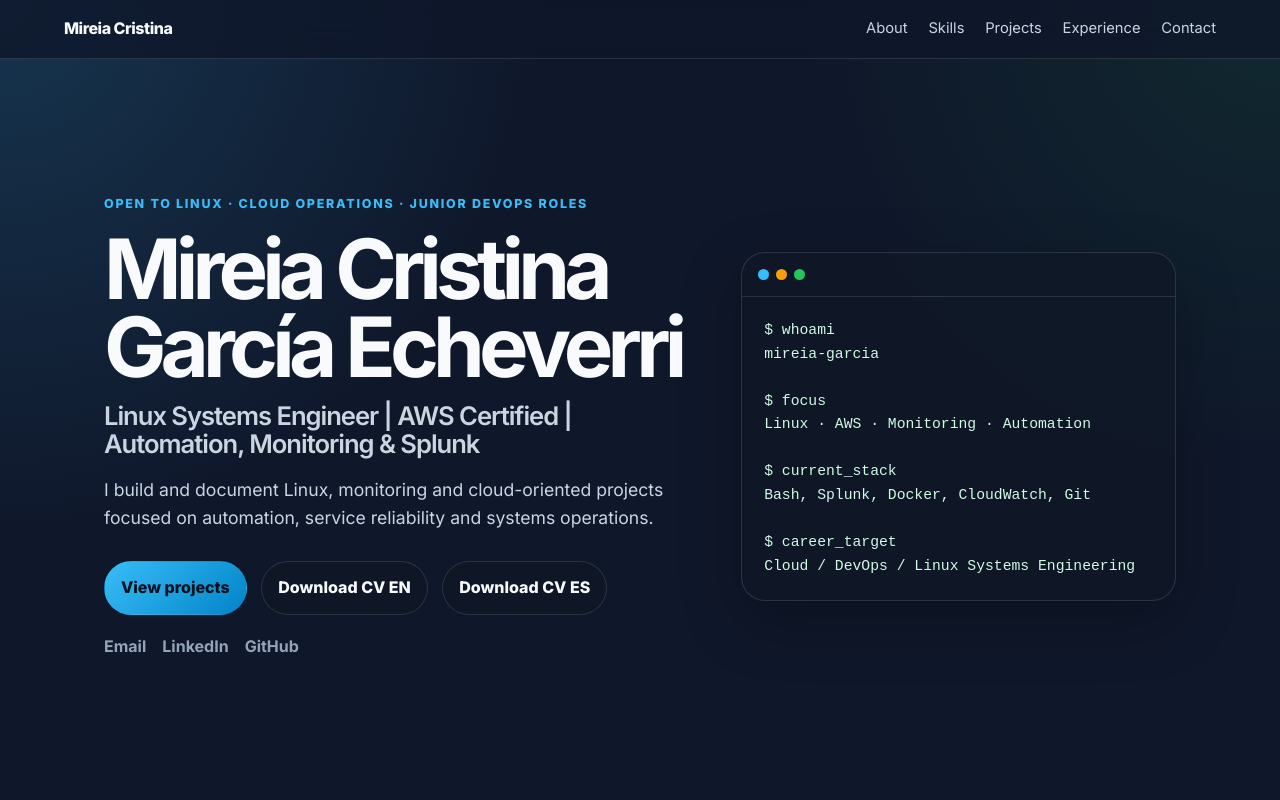
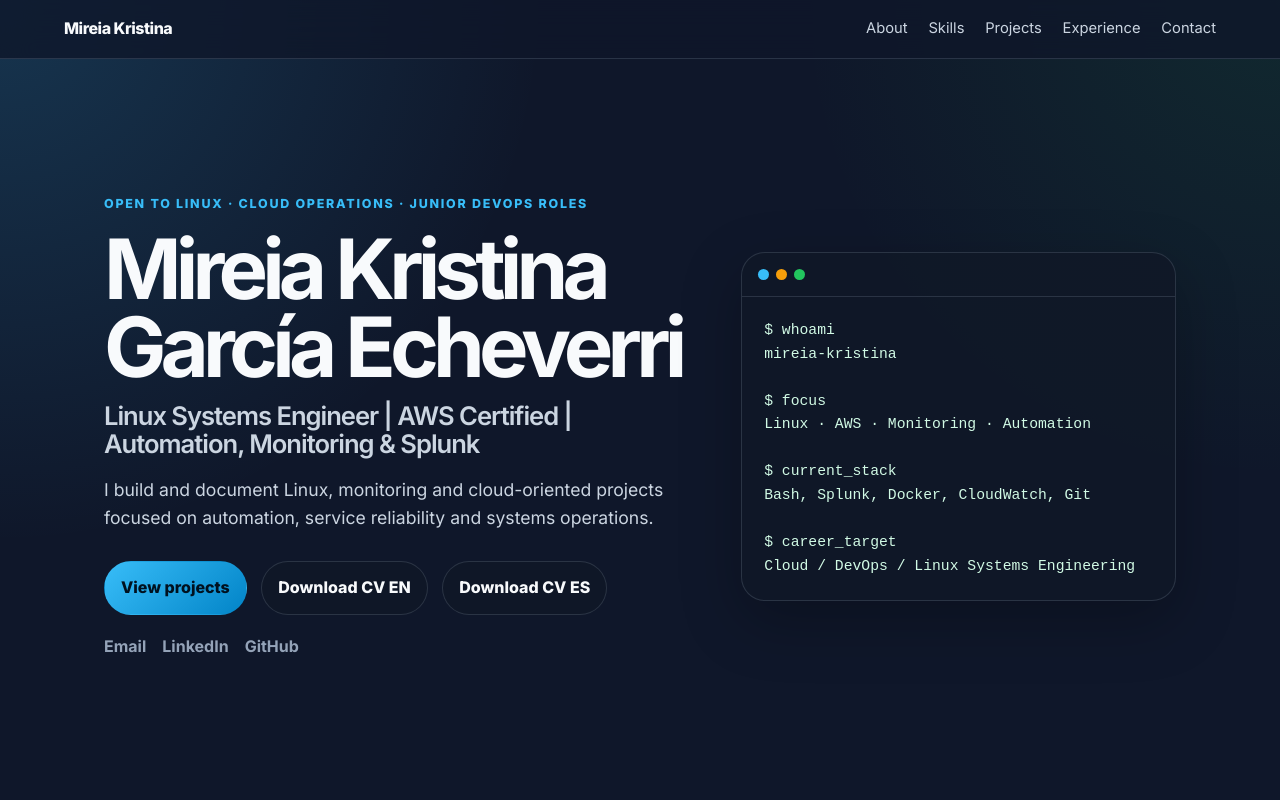
Before and after one commit to cricket1t3/mireia-portfolio, a plain HTML site: page index.html in a window 1280 px wide. Shown: the top 800 px of the page. Drawn offline with Linux system fonts and the light colour scheme.

Commit message:
Update index.html

```diff
--- a/index.html
+++ b/index.html
@@ -3,8 +3,8 @@
 <head>
   <meta charset="UTF-8" />
   <meta name="viewport" content="width=device-width, initial-scale=1.0" />
-  <meta name="description" content="Mireia Cristina García Echeverri - Linux, Cloud and DevOps portfolio focused on monitoring, automation and systems operations." />
-  <title>Mireia García | Linux, Cloud & DevOps Portfolio</title>
+  <meta name="description" content="Mireia Kristina García Echeverri - Linux, Cloud and DevOps portfolio focused on monitoring, automation and systems operations." />
+  <title>Mireia Kristina | Linux, Cloud & DevOps Portfolio</title>
   <link rel="preconnect" href="https://fonts.googleapis.com">
   <link rel="preconnect" href="https://fonts.gstatic.com" crossorigin>
   <link href="https://fonts.googleapis.com/css2?family=Inter:wght@400;500;600;700;800&display=swap" rel="stylesheet">
@@ -12,7 +12,7 @@
 </head>
 <body>
   <header class="site-header">
-    <a href="#home" class="brand">Mireia Cristina</a>
+    <a href="#home" class="brand">Mireia Kristina</a>
     <nav class="nav" id="nav">
       <a href="#about">About</a>
       <a href="#skills">Skills</a>
@@ -27,7 +27,7 @@
     <section class="hero section" id="home">
       <div class="hero-content">
         <p class="eyebrow">Open to Linux · Cloud Operations · Junior DevOps roles</p>
-        <h1>Mireia Cristina García Echeverri</h1>
+        <h1>Mireia Kristina García Echeverri</h1>
         <h2>Linux Systems Engineer | AWS Certified | Automation, Monitoring & Splunk</h2>
         <p class="hero-text">
           I build and document Linux, monitoring and cloud-oriented projects focused on automation,
@@ -41,13 +41,13 @@
         <div class="social-links">
           <a href="mailto:mireiakristinagareche@gmail.com">Email</a>
           <a href="https://www.linkedin.com/" target="_blank" rel="noreferrer">LinkedIn</a>
-          <a href="https://github.com/" target="_blank" rel="noreferrer">GitHub</a>
+          <a href="https://github.com/cricket1t3" target="_blank" rel="noreferrer">GitHub</a>
         </div>
       </div>
       <aside class="terminal-card" aria-label="Terminal style profile summary">
         <div class="terminal-top"><span></span><span></span><span></span></div>
         <pre><code>$ whoami
-mireia-garcia
+mireia-kristina
 
 $ focus
 Linux · AWS · Monitoring · Automation
```
